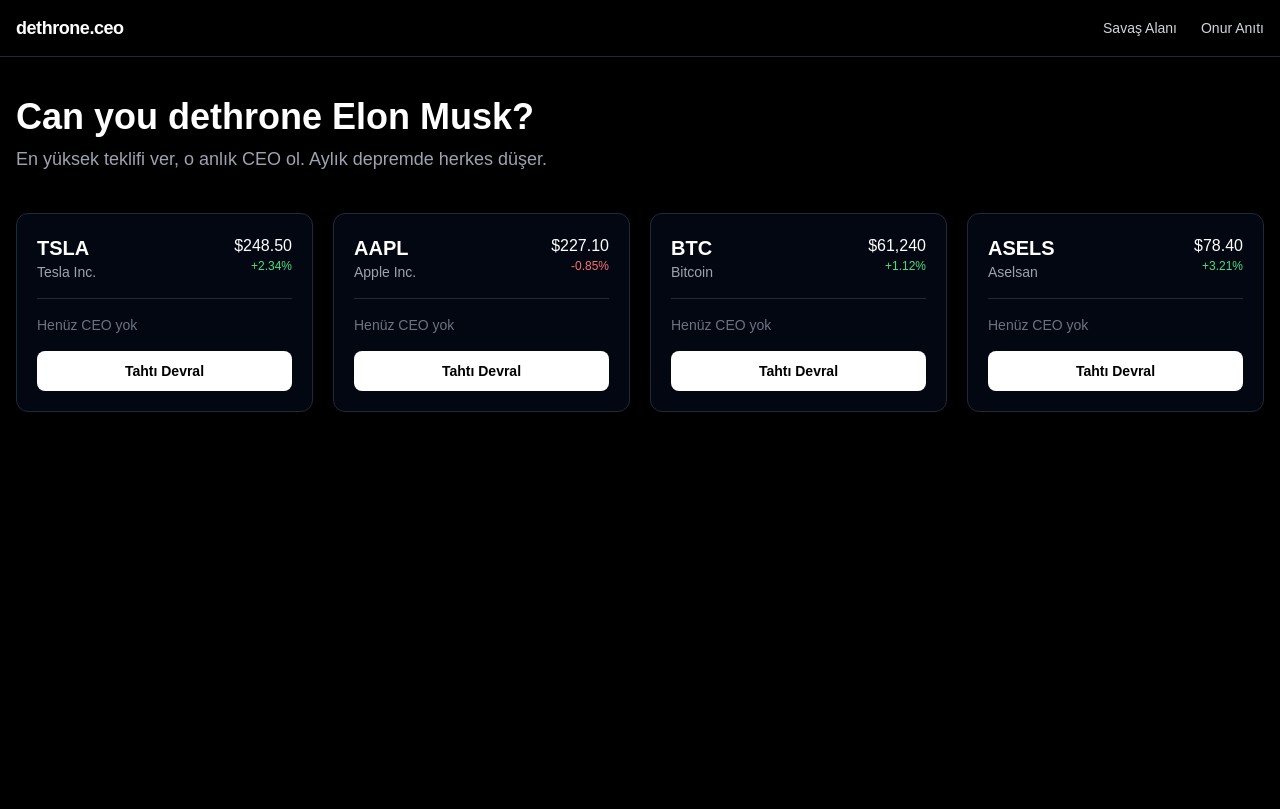
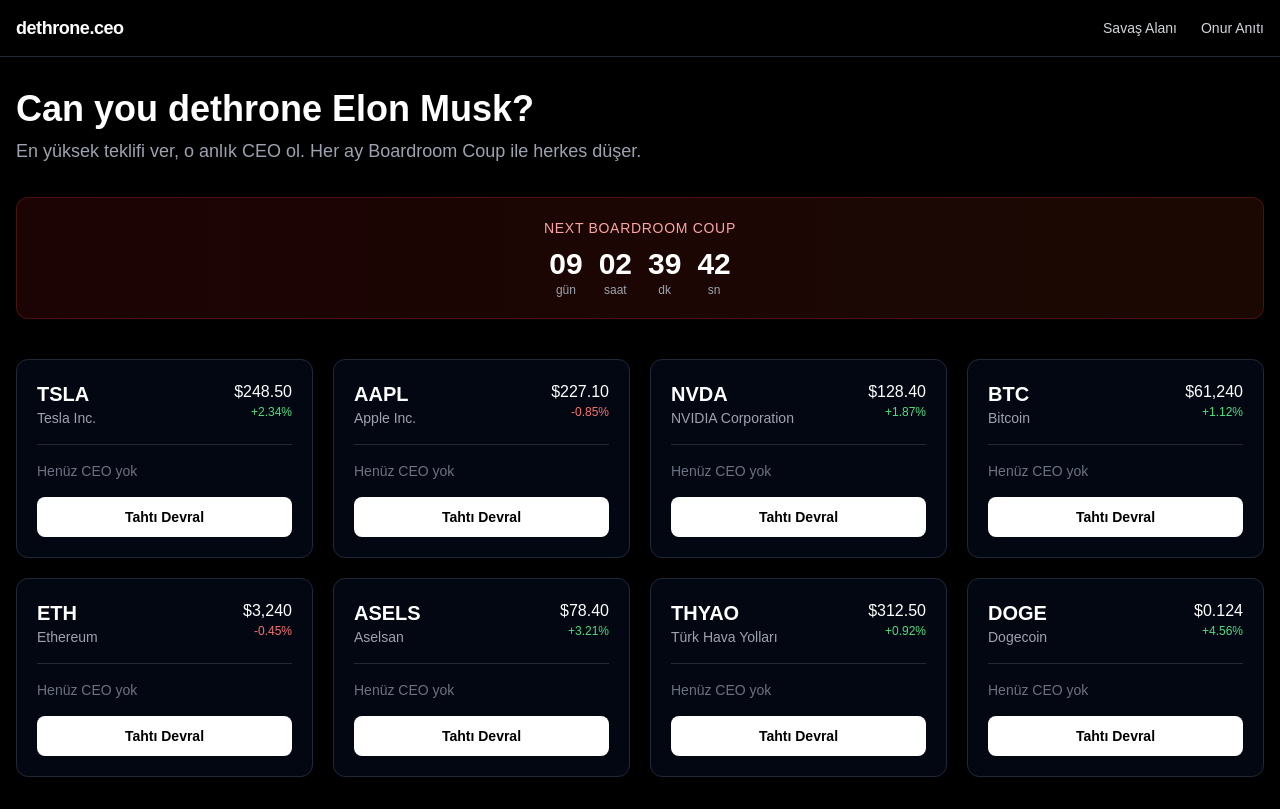
Before and after one commit to Nexora88/dethrone-ceo, a Next.js app: page / in a window 1280 px wide. Built offline with nearby package versions, Linux system fonts and the light colour scheme.

Commit message:
Refactor page layout and update sample data

```diff
--- a/app/page.tsx
+++ b/app/page.tsx
@@ -1,9 +1,11 @@
 "use client";
 
+import { useState } from "react";
 import CompanyCard from "@/components/CompanyCard";
-import { Company } from "@/types";
+import BidModal from "@/components/BidModal";
+import Countdown from "@/components/Countdown";
+import { Company, CEO } from "@/types";
 
-// Geçici örnek veri (sonra API'den gelecek)
 const sampleCompanies: Company[] = [
   {
     id: "1",
@@ -25,6 +27,15 @@
   },
   {
     id: "3",
+    symbol: "NVDA",
+    name: "NVIDIA Corporation",
+    type: "stock",
+    exchange: "NASDAQ",
+    current_price: 128.4,
+    price_change_24h: 1.87,
+  },
+  {
+    id: "4",
     symbol: "BTC",
     name: "Bitcoin",
     type: "crypto",
@@ -32,7 +43,15 @@
     price_change_24h: 1.12,
   },
   {
-    id: "4",
+    id: "5",
+    symbol: "ETH",
+    name: "Ethereum",
+    type: "crypto",
+    current_price: 3240,
+    price_change_24h: -0.45,
+  },
+  {
+    id: "6",
     symbol: "ASELS",
     name: "Aselsan",
     type: "stock",
@@ -40,20 +59,60 @@
     current_price: 78.4,
     price_change_24h: 3.21,
   },
+  {
+    id: "7",
+    symbol: "THYAO",
+    name: "Türk Hava Yolları",
+    type: "stock",
+    exchange: "BIST",
+    current_price: 312.5,
+    price_change_24h: 0.92,
+  },
+  {
+    id: "8",
+    symbol: "DOGE",
+    name: "Dogecoin",
+    type: "crypto",
+    current_price: 0.124,
+    price_change_24h: 4.56,
+  },
 ];
 
+// Örnek: Ayın son günü
+const nextCoupDate = new Date("2026-08-31T23:59:59");
+
 export default function Home() {
+  const [selectedCompany, setSelectedCompany] = useState<Company | null>(null);
+  const [isModalOpen, setIsModalOpen] = useState(false);
+
   const handleBid = (companyId: string) => {
-    alert(`Tahtı devralma modalı açılacak: ${companyId}`);
+    const company = sampleCompanies.find((c) => c.id === companyId);
+    if (company) {
+      setSelectedCompany(company);
+      setIsModalOpen(true);
+    }
+  };
+
+  const handleConfirmBid = (amount: number) => {
+    console.log("Teklif:", amount, "Şirket:", selectedCompany?.symbol);
+    // Buraya ileride ödeme + veritabanı kaydı gelecek
+    alert(`${selectedCompany?.symbol} için ${amount} USD teklif edildi (şimdilik test)`);
+    setIsModalOpen(false);
   };
 
   return (
-    <main className="max-w-7xl mx-auto px-4 py-10">
+    <main className="max-w-7xl mx-auto px-4 py-8">
+      <div className="mb-8">
+        <h1 className="text-3xl md:text-4xl font-bold mb-2">
+          Can you dethrone Elon Musk?
+        </h1>
+        <p className="text-gray-400 text-lg">
+          En yüksek teklifi ver, o anlık CEO ol. Her ay Boardroom Coup ile herkes düşer.
+        </p>
+      </div>
+
       <div className="mb-10">
-        <h1 className="text-4xl font-bold mb-2">Can you dethrone Elon Musk?</h1>
-        <p className="text-gray-400 text-lg">
-          En yüksek teklifi ver, o anlık CEO ol. Aylık depremde herkes düşer.
-        </p>
+        <Countdown targetDate={nextCoupDate} />
       </div>
 
       <div className="grid grid-cols-1 sm:grid-cols-2 lg:grid-cols-3 xl:grid-cols-4 gap-5">
@@ -66,6 +125,16 @@
           />
         ))}
       </div>
+
+      {selectedCompany && (
+        <BidModal
+          company={selectedCompany}
+          currentCEO={null}
+          isOpen={isModalOpen}
+          onClose={() => setIsModalOpen(false)}
+          onConfirm={handleConfirmBid}
+        />
+      )}
     </main>
   );
-}
+    }
```
